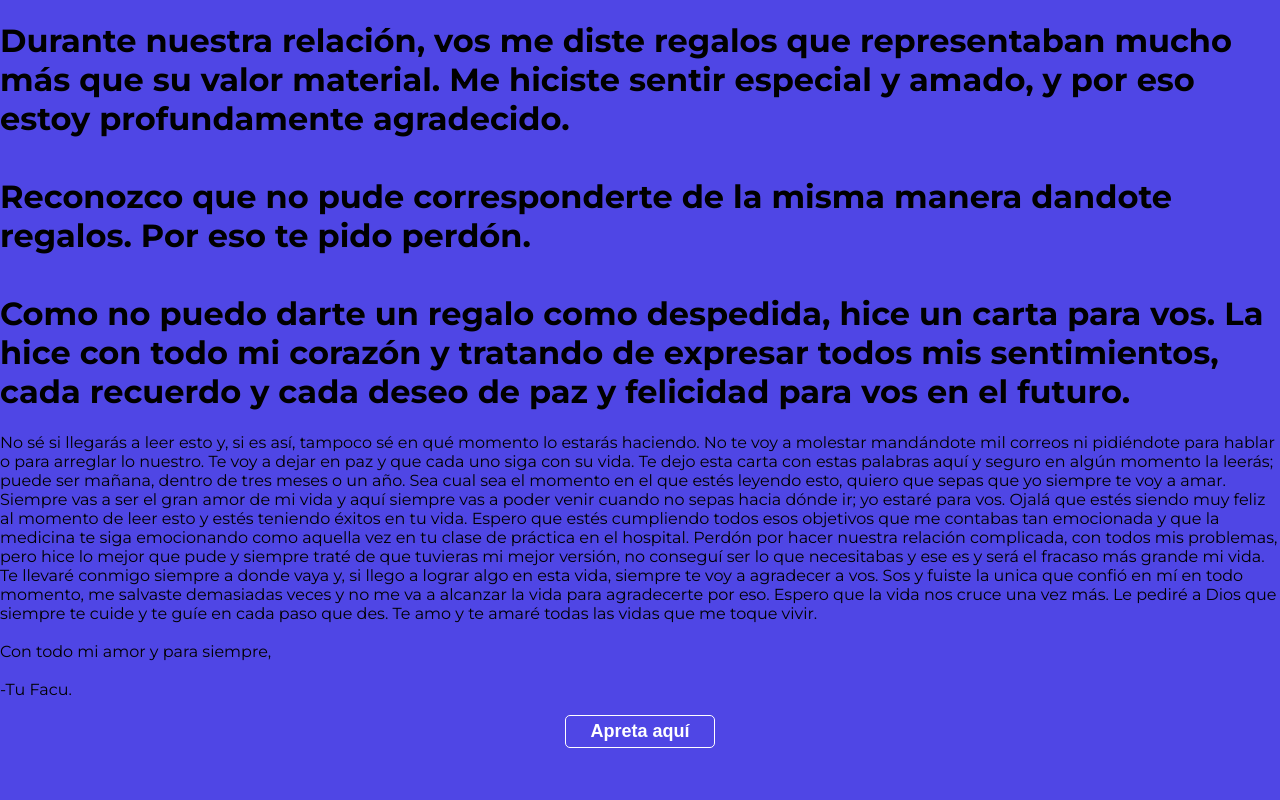
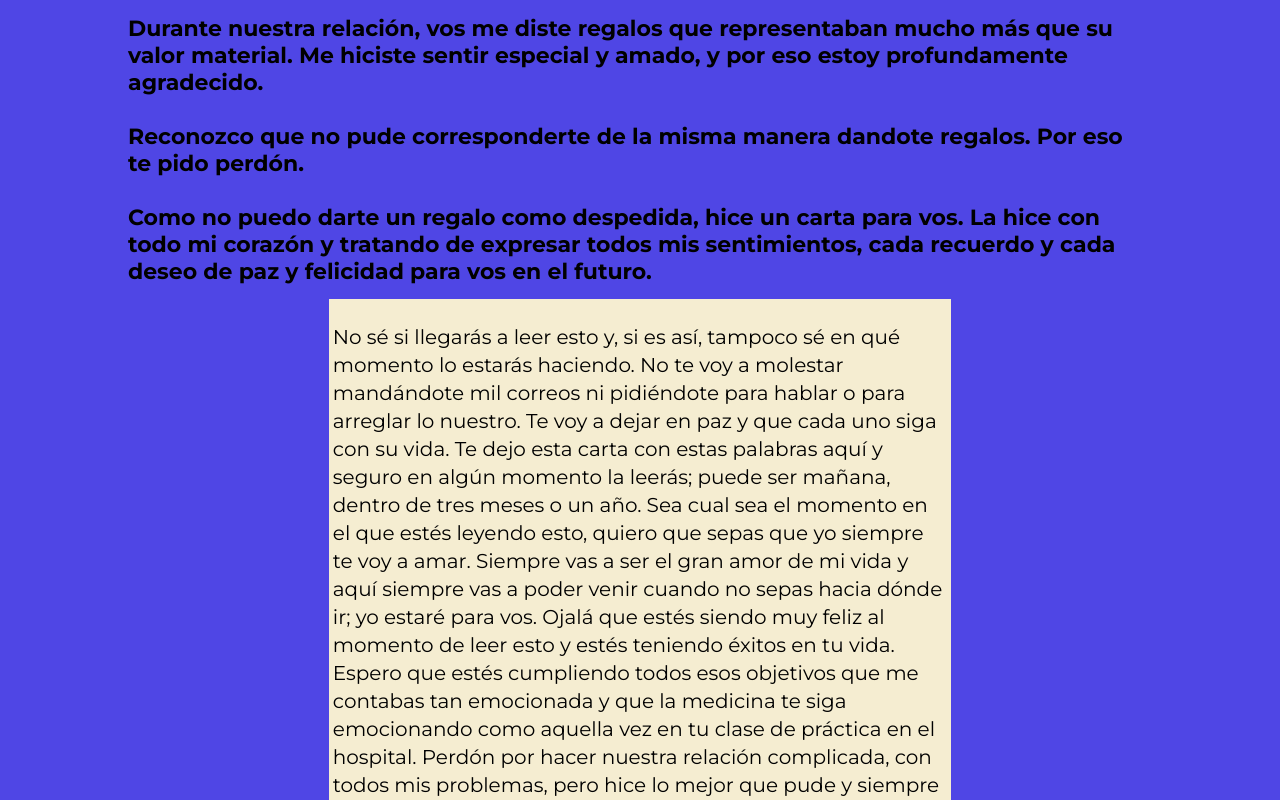
Before and after one commit to FacundoGabriel/sorpresa, a plain HTML site: page index.html in a window 1280 px wide. Shown: the top 800 px of the page. Drawn offline with Linux system fonts and the light colour scheme.

Commit message:
Update style.css
update style

```diff
--- a/style.css
+++ b/style.css
@@ -168,3 +168,30 @@
     transform: rotate(90deg);
     transition-delay: 0.4s;
   }
+
+  .ocultar-after{
+    width: 80%;
+    font-size: 11px;
+  }
+
+
+  .carta-despedida{
+    width: 60%;
+    background-color: #f5edd1;
+    margin: auto auto 20px auto;
+    align-items: center;
+    padding: 4px;
+    line-height: 1.4;
+  }
+
+  .carta-despedida p{
+    font-size: 20px;
+
+  }
+
+
+  @media screen and (max-width: 640px) {
+    .carta-despedida {
+      width: 100%; /* Agrega el punto y coma al final */
+    }
+  }
```
